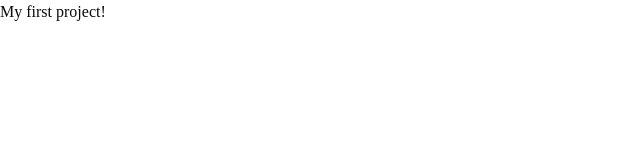
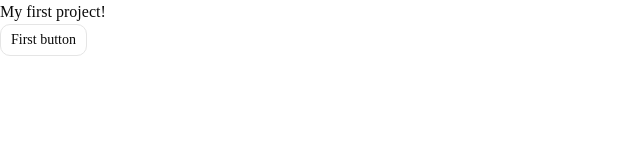
Before and after one commit to yaswasinm22-maker/expense-tracker, a Next.js app: page / in a window 1280 px wide. Shown: the top 160 px of the page, without its empty margins (0-640 px from the left). Built offline with nearby package versions, Linux system fonts and the light colour scheme.

Commit message:
Added button

```diff
--- a/app/page.js
+++ b/app/page.js
@@ -1,9 +1,13 @@
+import { Button } from "@/components/ui/button";
 import Image from "next/image";
 
 export default function Home() {
   return (
     <div>
       <h2>My first project!</h2>
+      <Button
+      variant="outline">First button
+      </Button>
     </div>
   );
 }
```
